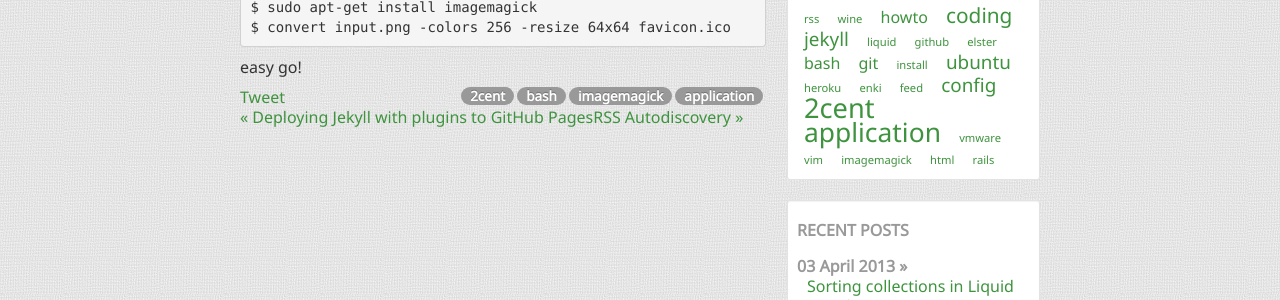
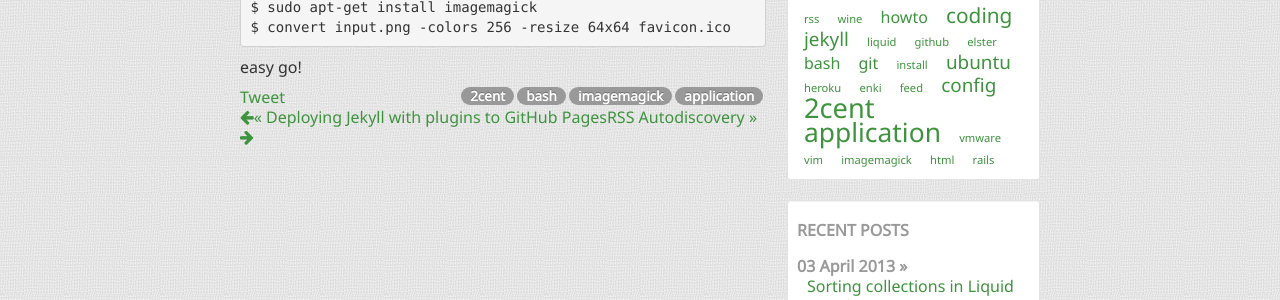
Before and after one commit to netzfisch/netzfisch.github.io, a Jekyll site: the page built from _posts/2013-03-30-favicon-creation.md, in a window 1280 px wide. Shown: the part 306-606 px from the top of the page. Built offline with Jekyll 4.4.1, drawn with Linux system fonts in a browser that asks for light colours; Markdown is read by kramdown in place of the engine named in the settings; comment, search, counter and statistics services are not loaded.

Commit message:
Update post.html

```diff
--- a/_layouts/post.html
+++ b/_layouts/post.html
@@ -20,10 +20,10 @@
 
   <p class="post_navigation">
     {% if page.previous.url %}
-      <a class="pull-left" href="{{page.previous.url}}" title="Previous Post: {{page.previous.title}}">&laquo; {{page.previous.title}}</a>
+      <a class="pull-left" href="{{page.previous.url}}" title="Previous Post: {{page.previous.title}}"><i class="icon-arrow-left"></i>&laquo; {{page.previous.title}}</a>
     {% endif %}
     {% if page.next.url %}
-       <a class="pull- right" href="{{page.next.url}}" title="Next Post: {{page.next.title}}">{{page.next.title}} &raquo;</a>
+       <a class="pull- right" href="{{page.next.url}}" title="Next Post: {{page.next.title}}">{{page.next.title}} &raquo;<i class="icon-arrow-right"></i></a>
     {% endif %}
   </p>
 </div>
```
